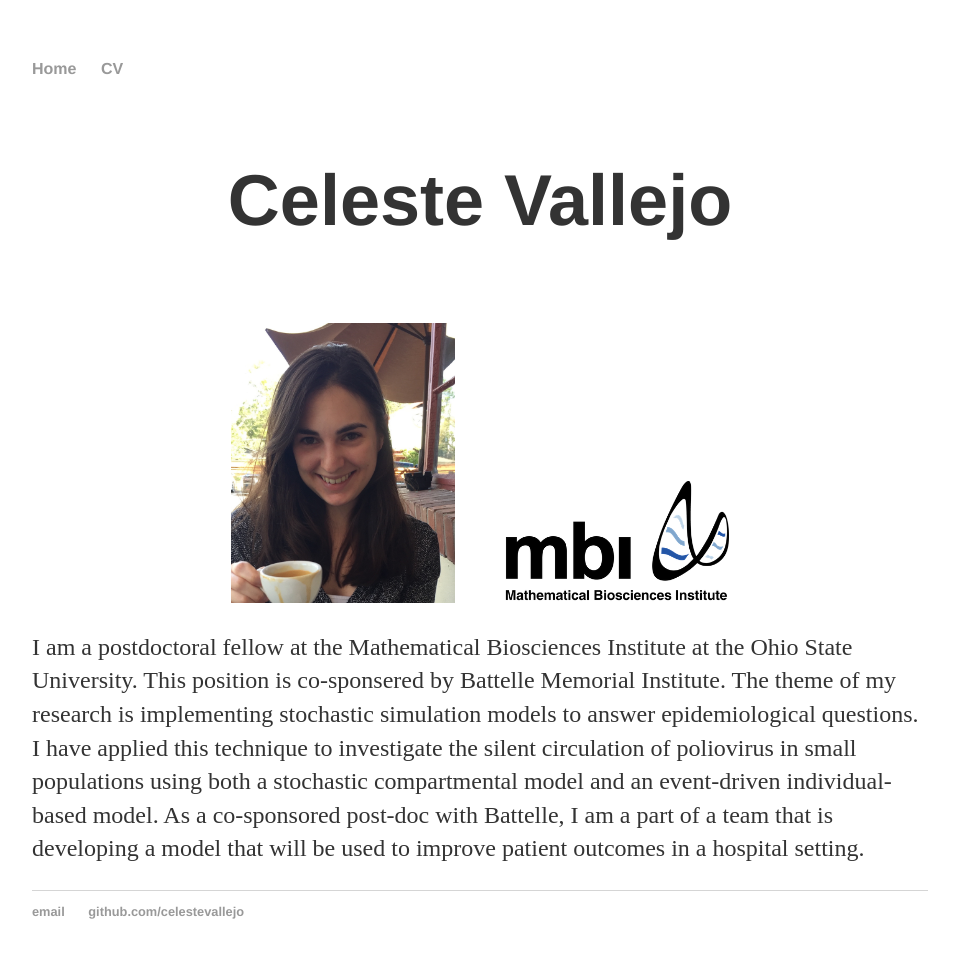
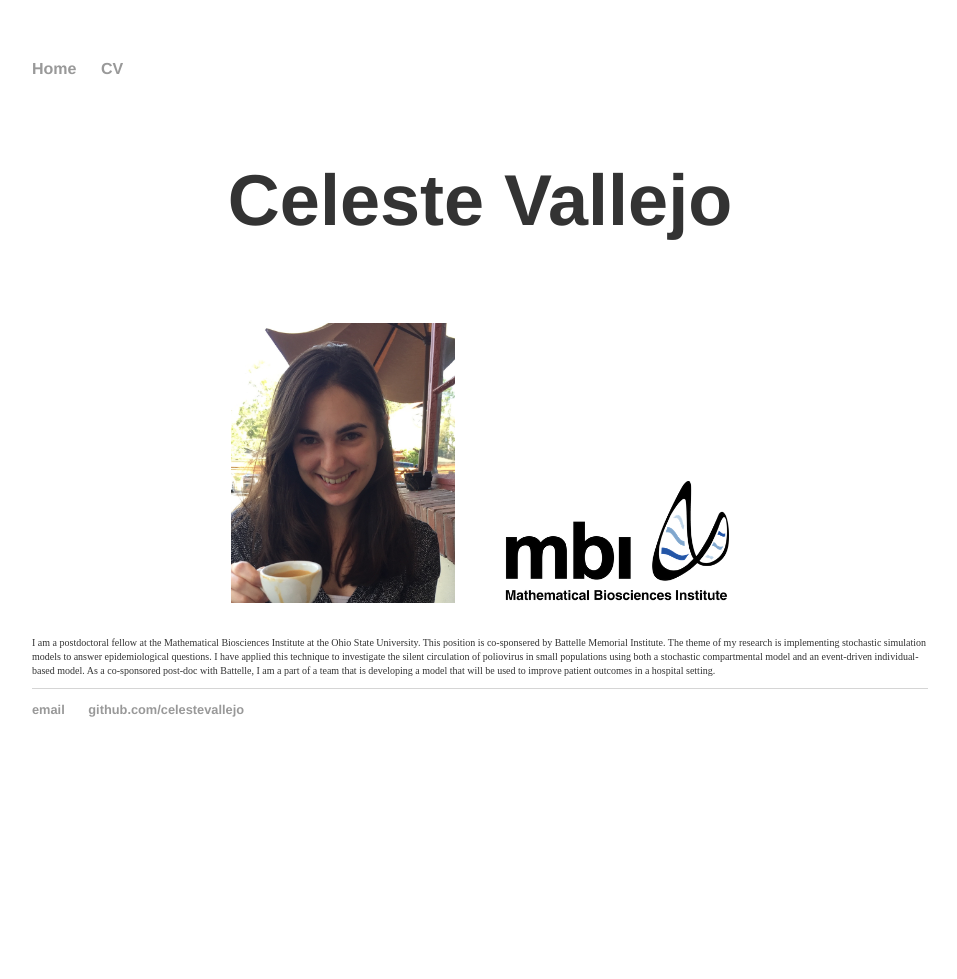
Before and after one commit to celestevallejo/celestevallejo.github.io, a Jekyll site: the page built from index.html, in a window 1280 px wide. Shown: the whole page, without its empty margins (160-1117 px from the left). Built offline with Jekyll 4.4.1, drawn with Linux system fonts in a browser that asks for light colours; after the commit the page ends 900 px from its top, so only the background shows below that.

Commit message:
change syntax

```diff
--- a/index.html
+++ b/index.html
@@ -4,7 +4,7 @@
 ---
 <div class="blurb">
 <h1><p style="text-align:center">Celeste Vallejo</p></h1>
-<p style="text-align:center;font-size:10px">
+<p style="text-align:center">
 <img src="images/cvallejo.jpg" alt="Celeste Vallejo image not shown" class="inline" width="25%" height="25%" style="PADDING-RIGHT: 50px"/><img src="images/Mathematical_Biosciences_Institute_Logo.png" alt="MBI logo not shown" class="inline" width="25%" height="25%" />	</p>
-<p>I am a postdoctoral fellow at the Mathematical Biosciences Institute at the Ohio State University. This position is co-sponsered by Battelle Memorial Institute. The theme of my research is implementing stochastic simulation models to answer epidemiological questions. I have applied this technique to investigate the silent circulation of poliovirus in small populations using both a stochastic compartmental model and an event-driven individual-based model. As a co-sponsored post-doc with Battelle, I am a part of a team that is developing a model that will be used to improve patient outcomes in a hospital setting.</p>
+<p style="font-size:10px">I am a postdoctoral fellow at the Mathematical Biosciences Institute at the Ohio State University. This position is co-sponsered by Battelle Memorial Institute. The theme of my research is implementing stochastic simulation models to answer epidemiological questions. I have applied this technique to investigate the silent circulation of poliovirus in small populations using both a stochastic compartmental model and an event-driven individual-based model. As a co-sponsored post-doc with Battelle, I am a part of a team that is developing a model that will be used to improve patient outcomes in a hospital setting.</p>
 </div><!-- /.blurb -->
```
